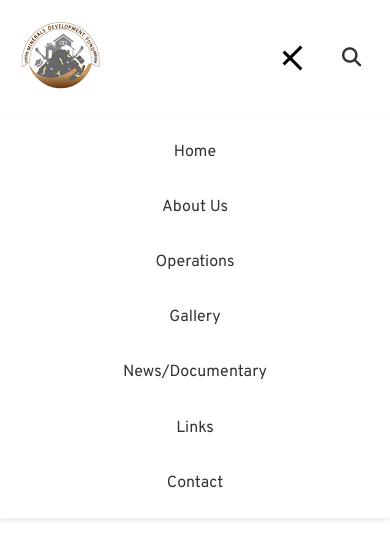
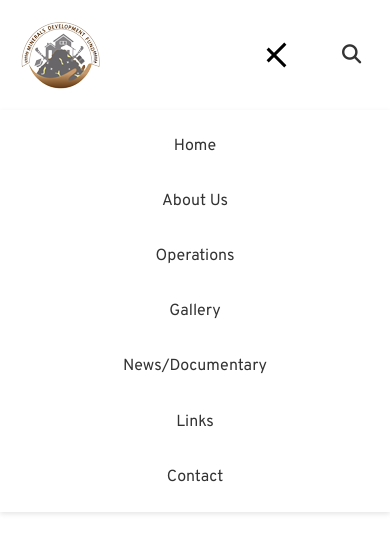
Before and after one commit to nameDavid/MDF, a plain HTML site: page my-website/src/index.html in a window 390 px wide. Both pictures are taken after a click on the element 292 px from the left and 58 px from the top of the page. Drawn offline with Linux system fonts and the light colour scheme.

Commit message:
Enhance responsive design and navigation functionality in CSS and HTML; update JavaScript for search box interactions

```diff
--- a/my-website/src/css/style.css
+++ b/my-website/src/css/style.css
@@ -73,6 +73,11 @@ header{
     align-items: center;
     width: 100vw;
 
+}
+
+.page-nav .logo{
+    display: flex;
+    align-items: center;
 }
 
 .page-nav .nav-links{
@@ -157,21 +162,7 @@ header{
 }
 
 /* Tablet view */
-@media screen and (max-width: 1024px) {
-    .header-top {
-        padding-left: 4rem;
-        padding-right: 5rem;
-    }
 
-    .page-nav {
-        padding-left: 1rem;
-        padding-right: 1rem;
-    }
-
-    .search {
-        margin-left: 2rem;
-    }
-}
 
 
 
@@ -193,18 +184,118 @@ header{
 }
 
 
-@media screen and (max-width: 853px) {
 
+@media screen and (max-width: 1024px) {
+    .header-top {
+        padding-left: 1rem;
+        padding-right: 2rem;
+    }
 
-    .header-top {
-        padding-left: 4rem;
-        padding-right: 5rem;
+    .page-nav {
+        padding-left: 1rem;
+        padding-right: 1rem;
+        display: flex;
+        justify-content: space-between;
+        align-items: center
+    }
+
+    .search {
+        margin-left: 2rem;
     }
 
     .hamburger {
         display: flex;
         gap:0.5rem;
-        margin-left: 10rem;
+        margin-left: 1rem;
+ }
+
+.hamburger .bar{
+            display: block;
+         }
+
+    .hamburger.active .bar:nth-child(2) {
+       display: none;
+    }
+
+    .hamburger.active .bar:nth-child(1) {
+        transform: translateY(8px) rotate(45deg);
+    }
+
+    .hamburger.active .bar:nth-child(3) {
+        transform: translateY(-8px) rotate(-45deg);
+    }
+
+    .header-top{
+        display: none;
+    }
+
+    .page-nav {
+        position: relative;
+        padding: 1rem;
+    }
+
+
+.page-nav .nav-links{
+        display: none;
+
+    }
+
+
+  .nav-links.active {
+ position: absolute;
+        top: 100%;
+        left: 0;
+        right: 0;
+        flex-direction: column;
+        background-color: var(--primary-color);
+        padding: 1rem;
+        box-shadow: 0 2px 5px rgba(0,0,0,0.1);
+        z-index: 1000;
+    }
+
+ .nav-links.active {
+        display: flex;
+
+    }
+
+    .nav-links a.active {
+        display: block;
+        padding: 0.8rem;
+        width: 100%;
+        text-align: left;
+    }
+
+
+    .page-nav {
+        padding-left: 1rem;
+        padding-right: 1rem;
+    }
+
+    .search {
+        margin-left: 2rem;
+    }
+
+    #close-button{
+       display: none;
+    }
+}
+
+
+
+
+
+@media screen and (max-width: 853px) {
+
+
+ .header-top {
+        padding-left: 4rem;
+        padding-right: 5rem;
+    }
+
+.hamburger {
+        display: flex;
+        gap:0.5rem;
+        margin-left: 1rem;
  }
 
 .hamburger .bar{
@@ -362,7 +453,7 @@ header{
         position: absolute;
         top: 100%;
         right: 0;
-        left: -500%;
+        left: -300%;
         width: fit-content;
         display: none;
         padding: 1rem;
@@ -389,7 +480,7 @@ header{
     }
 
     .search-box input {
-        width: 10rem;
+        width: 15rem;
         height: 2.5rem;
         border-radius: 1rem;
         padding: 0.5rem;
@@ -408,7 +499,7 @@ header{
 
 }
 
-@media screen and (max-width: 430px) {
+@media screen and (max-width: 400px) {
     .hamburger {
         display: flex;
         gap:0.5rem;
@@ -486,7 +577,7 @@ header{
         position: absolute;
         top: 100%;
         right: 0;
-        left: -300%;
+        left: -350%;
         width: fit-content;
        display: none;
         padding: 1rem;
@@ -533,7 +624,7 @@ header{
 
 
 
-@media screen and (max-width: 390px) {
+@media screen and (max-width: 375px) {
     .hamburger {
         display: flex;
         gap:0.5rem;
@@ -611,7 +702,7 @@ header{
         position: absolute;
         top: 100%;
         right: 0;
-        left: -500%;
+        left: -400%;
         width: fit-content;
        display: none;
         padding: 1rem;
@@ -738,7 +829,7 @@ header{
         position: absolute;
         top: 100%;
         right: 0;
-        left: -600%;
+        left: -690%;
         width: fit-content;
        display: none;
         padding: 1rem;
--- a/my-website/src/index.html
+++ b/my-website/src/index.html
@@ -21,20 +21,22 @@
             <a href="https://x.com/MDF_GHANA"><i class="fa-brands fa-x-twitter"></i></a>
             <a href="https://www.instagram.com/mineralsdevelopmentfund/"><i class="fa-brands fa-instagram"></i></a>
             </div>
-        </div>
+ </div>
 
 
 
             <div class="page-nav">
                 <div class="logo">
                     <img src="assets/images/mdflogo.png" alt="MDF Logo">
+
+                    <div class="hamburger">
+                        <span class="bar"></span>
+                        <span class="bar"></span>
+                        <span class="bar"></span>
+                    </div>
                 </div>
 
-                <div class="hamburger">
-                    <span class="bar"></span>
-                    <span class="bar"></span>
-                    <span class="bar"></span>
-                </div>
+
 
                 <div class="nav-links">
                     <a href="#home">Home</a>
--- a/my-website/src/js/main.js
+++ b/my-website/src/js/main.js
@@ -36,6 +36,8 @@ document.addEventListener('DOMContentLoaded', () => {
     searchBtn.addEventListener('click', (e) => {
         e.preventDefault();
         searchBox.classList.add('active');
+        console.log(searchBox);
+
 
     });
 
@@ -46,11 +48,11 @@ document.addEventListener('DOMContentLoaded', () => {
 
     // Close search when clicking outside
     document.addEventListener('click', (e) => {
-        const isClickInside = searchInput.contains(e.target) ||
+        const isClickInside = searchBox.contains(e.target) ||
                             searchBtn.contains(e.target) ||
                             closeButton.contains(e.target);
 
-        if (!isClickInside && searchInput.classList.contains('active')) {
+        if (!isClickInside && searchBox.classList.contains('active')) {
             searchBox.classList.remove('active');
             closeButton.style.display = 'none';
         }
```
